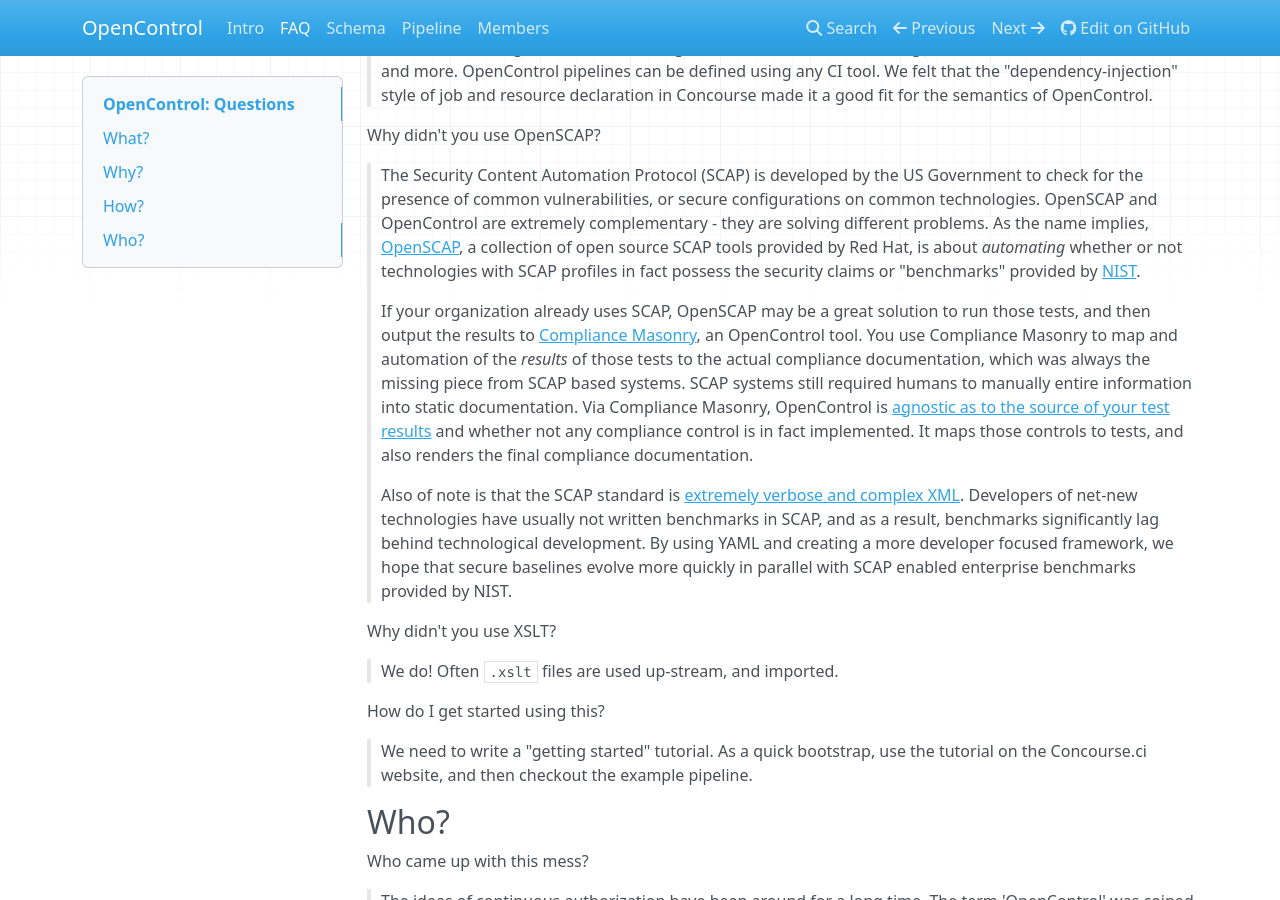
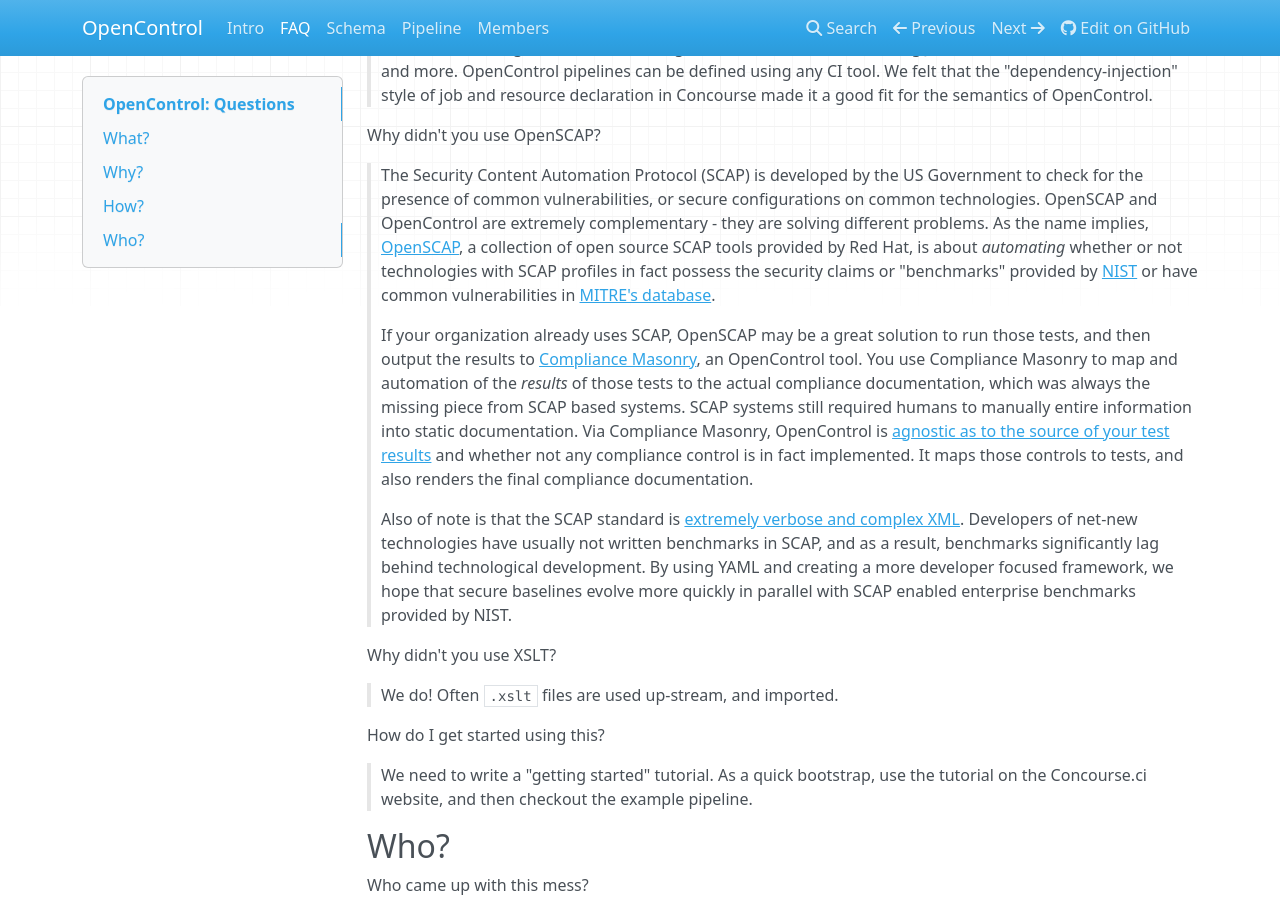
Before and after one commit to opencontrol/website, an MkDocs documentation site: the page built from docs/faq.md, in a window 1280 px wide and 900 px high, scrolled down 1313 px. Built offline with MkDocs 1.6.1, drawn with Linux system fonts in a browser that asks for light colours; nearby versions of some CDN libraries; old or Windows-style settings are respelled for this version of MkDocs.

Commit message:
Close NIST NCP Link
Convert ] to )

```diff
--- a/docs/faq.md
+++ b/docs/faq.md
@@ -54,7 +54,7 @@
 
 Why didn't you use OpenSCAP?
 
-> The Security Content Automation Protocol (SCAP) is developed by the US Government to check for the presence of common vulnerabilities, or secure configurations on common technologies. OpenSCAP and OpenControl are extremely complementary - they are solving different problems. As the name implies, [OpenSCAP](https://github.com/OpenSCAP), a collection of open source SCAP tools provided by Red Hat, is about _automating_ whether or not technologies with SCAP profiles in fact possess the security claims or "benchmarks" provided by [NIST](https://web.nvd.nist.gov/view/ncp/repository] or have common vulnerabilities in [MITRE's database](https://cve.mitre.org/).
+> The Security Content Automation Protocol (SCAP) is developed by the US Government to check for the presence of common vulnerabilities, or secure configurations on common technologies. OpenSCAP and OpenControl are extremely complementary - they are solving different problems. As the name implies, [OpenSCAP](https://github.com/OpenSCAP), a collection of open source SCAP tools provided by Red Hat, is about _automating_ whether or not technologies with SCAP profiles in fact possess the security claims or "benchmarks" provided by [NIST](https://web.nvd.nist.gov/view/ncp/repository) or have common vulnerabilities in [MITRE's database](https://cve.mitre.org/).
 >
 > If your organization already uses SCAP, OpenSCAP may be a great solution to run those tests, and then output the results to [Compliance Masonry](https://github.com/opencontrol/compliance-masonry), an OpenControl tool. You use Compliance Masonry to map and automation of the _results_ of those tests to the actual compliance documentation, which was always the missing piece from SCAP based systems. SCAP systems still required humans to manually entire information into static documentation. Via Compliance Masonry, OpenControl is [agnostic as to the source of your test results](https://github.com/opencontrol/compliance-masonry#long-term-plan-diagram) and whether not any compliance control is in fact implemented. It maps those controls to tests, and also renders the final compliance documentation.
 >
```
